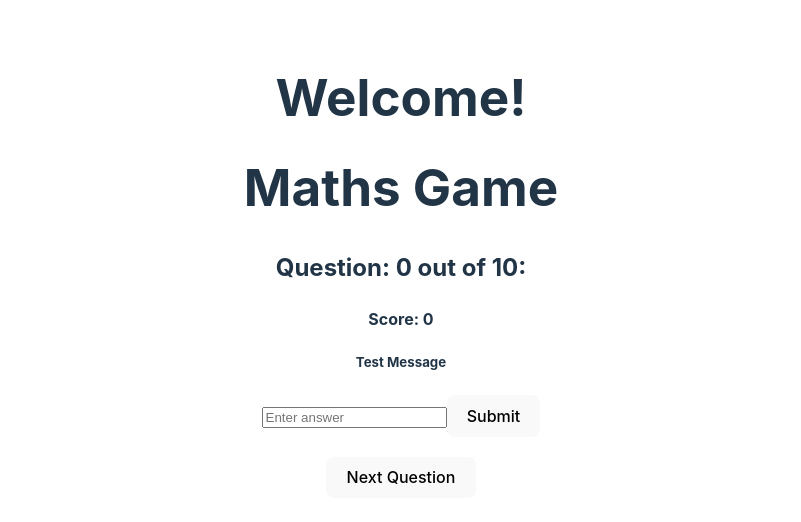
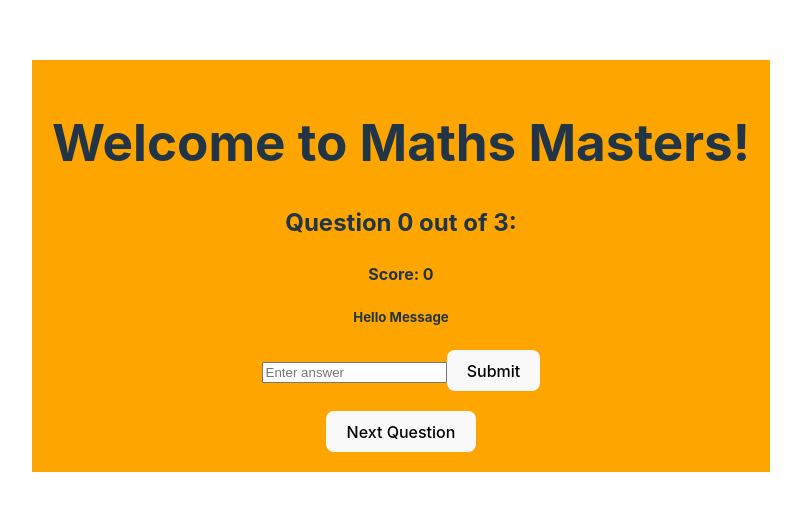
Before and after one commit to KS-coder77/wcc_xmas_challenge_maths_game, a React (Vite) app in the folder frontend/: page / in a window 1280 px wide. Shown: the part 134-656 px from the top of the page, without its empty margins (239-1040 px from the left). Built offline with nearby package versions, Linux system fonts and the light colour scheme; no server answers.

Commit message:
Day 13 - 15: Fixed bugs and added background styling

```diff
--- a/frontend/src/Game.jsx
+++ b/frontend/src/Game.jsx
@@ -3,7 +3,13 @@ import './App.css';
 
 
 const Game = () => {
-  const [message, setMessage] = useState("Test Message");
+  const gameStyle = {
+    background: '#FFA500',
+    // height: '100vh',
+    // width: '100vw',
+    backgroundSize: 'cover'
+  };
+  const [message, setMessage] = useState("Hello Message");
   const [question, setQuestion] = useState("");
   const [correctAnswer, setCorrectAnswer] = useState(null);
   const [questionCount, setQuestionCount] = useState(0);
@@ -11,8 +17,9 @@ const Game = () => {
   const [feedback, setFeedback] = useState("");
   const [score, setScore] = useState(0);
   const [gameOver, setGameOver] = useState(false);
+  const [isAnswered, setIsAnswered] = useState(false);
   //const [round, setRound] = useState(1);
-  const MAX_QUESTIONS = 10;
+  const MAX_QUESTIONS = 3;
 
   // start game
   // const start = async () => {
@@ -23,23 +30,32 @@ const Game = () => {
 
   // Fetch a new question from the backend
   const fetchQuestion = async () => {
-    if (questionCount >= MAX_QUESTIONS) return; // Stop fetching if limit reached
+    if (questionCount >= MAX_QUESTIONS)
+      return; // Stop fetching if limit reached
     const response = await fetch("http://127.0.0.1:5000/get_question");
     const data = await response.json();
     if (data.gameOver) {
-      setGameOver(true);
+      setGameOver(true); // set gameover flag
+      setMessage(data.message); //display 'end of round'
     } else {
-      setQuestionCount(prevCount => prevCount + 1);
+      setQuestionCount(questionCount + 1);
       setQuestion(data.question);
       setCorrectAnswer(data.answer);
       setFeedback(""); // Reset feedback
       setUserAnswer(""); // Clear input
+      setIsAnswered(false);
     }
-    };
+  };
 
   // Handle form submission
   const handleSubmit = async (e) => {
     e.preventDefault();
+
+    // handle if empty string submitted by user
+    if (userAnswer.trim() === "") {
+      setFeedback("Please enter a valid number");
+      return;
+  }
     const response = await fetch("http://127.0.0.1:5000/check", {
       method: "POST",
       headers: { "Content-Type": "application/json" },
@@ -48,36 +64,40 @@ const Game = () => {
         correct_answer: correctAnswer,
       }),
     });
+
     const data = await response.json();
-    // setFeedback(data.correct ? "Correct! 🎉" : "Wrong! Try again.");
+
     if (data.correct) {
         setScore(score+1) // keep track of score
         setFeedback("Correct! 🎉")
-        setUserAnswer(""); // Clear input
     } else {
         setFeedback("Incorrect! Try Again")
     }
+
+    setIsAnswered(true);
+    setUserAnswer(""); // Clear input
+    };
+
+    const nextQuestion = () => {
+      if (isAnswered) {
+      fetchQuestion();
+      } else {
+        setFeedback("Please submit an answer before moving to the next question.")
+      }
     };
 
     useEffect(() => {
-      if (!gameOver) {fetchQuestion();
-      }
-      else {
-        setMessage("End of round!")
-      }
-    }, [gameOver]
-);
-
-  const nextQuestion = () => {
-    fetchQuestion();
-  }
+      if (!gameOver) {
+        fetchQuestion();
+       }
+    }, [gameOver]);
 
    return (
-    <div style={{ textAlign: "center", padding: "20px" }}>
-      <h1>Welcome!</h1>
+    <div style={{...gameStyle, textAlign: "center", padding: "20px"}}>
       {/* <button onClick={start} style={{ marginTop: "20px" }}>Let's Begin</button> */}
-      <h1>Maths Game</h1>
-      <h2>Question: {questionCount} out of {MAX_QUESTIONS}: {question}</h2>
+      <h1>Welcome to Maths Masters!</h1>
+      <h2>Question {questionCount} out of {MAX_QUESTIONS}: </h2>
+      <h2>{question}</h2>
       <h4>Score: {score}</h4>
       <h5>{message}</h5>
       <form onSubmit={handleSubmit}>
```
Also changed, not shown: 1 other file (tests, documents, lock files or other folders).
